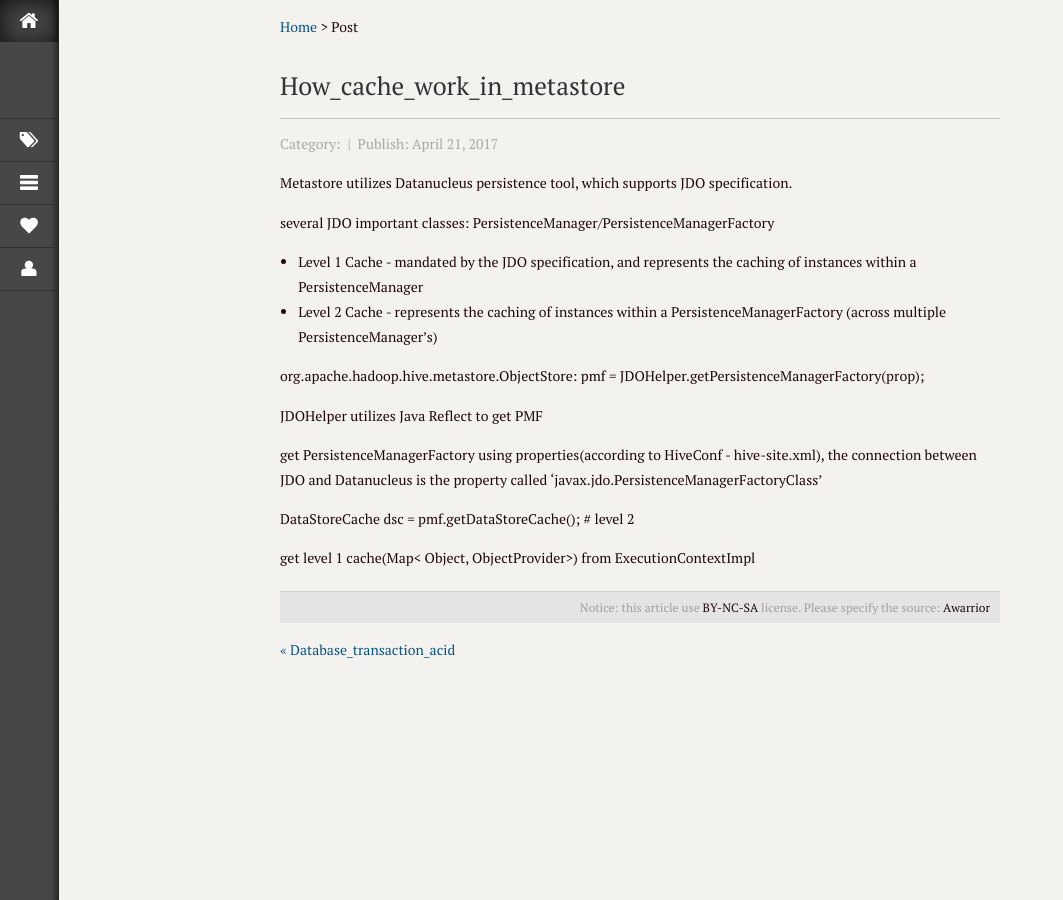
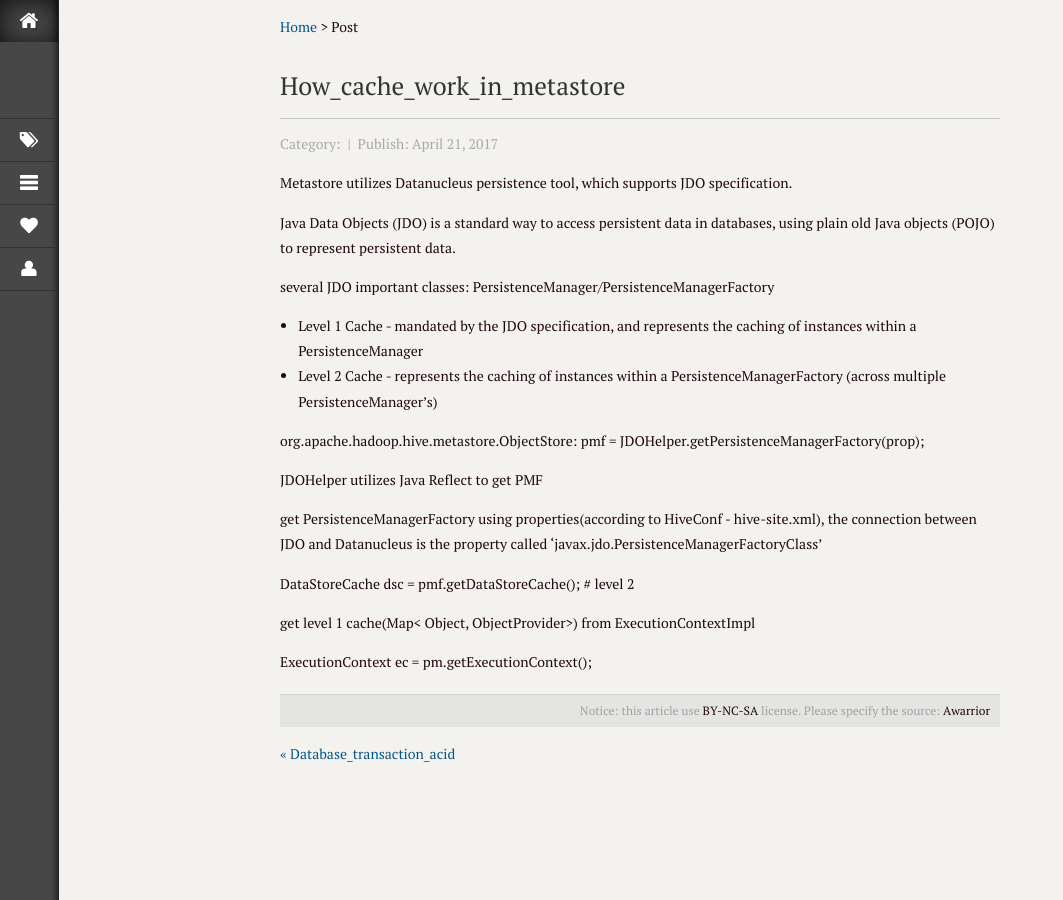
Before and after one commit to awarrior/awarrior.github.io, a Jekyll site: the page built from _posts/2017-04-21-how_cache_work_in_metastore.md, in a window 1280 px wide. Shown: the whole page, without its empty margins (0-1063 px from the left). Built offline with Jekyll 4.4.1, drawn with Linux system fonts in a browser that asks for light colours; our own code applies the rules of GitHub Pages for plain Markdown files.

Commit message:
Update 2017-04-21-how_cache_work_in_metastore.md

```diff
--- a/_posts/2017-04-21-how_cache_work_in_metastore.md
+++ b/_posts/2017-04-21-how_cache_work_in_metastore.md
@@ -1,4 +1,6 @@
 Metastore utilizes Datanucleus persistence tool, which supports JDO specification.
+
+Java Data Objects (JDO) is a standard way to access persistent data in databases, using plain old Java objects (POJO) to represent persistent data.
 
 several JDO important classes: PersistenceManager/PersistenceManagerFactory
 
@@ -14,3 +16,5 @@ get PersistenceManagerFactory using properties(according to HiveConf - hive-site
 DataStoreCache dsc = pmf.getDataStoreCache(); # level 2
 
 get level 1 cache(Map< Object, ObjectProvider>) from ExecutionContextImpl
+
+ExecutionContext ec = pm.getExecutionContext();
```
